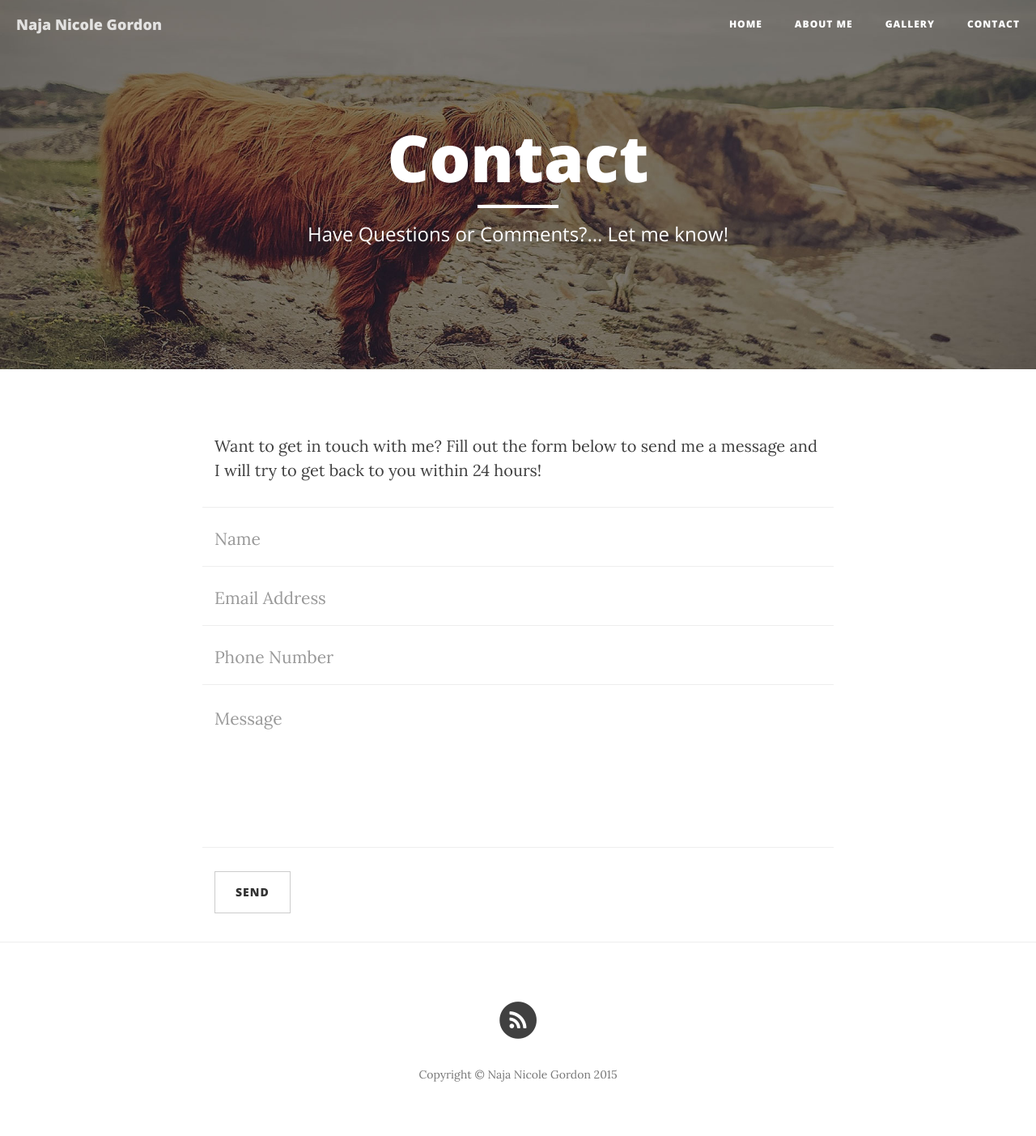
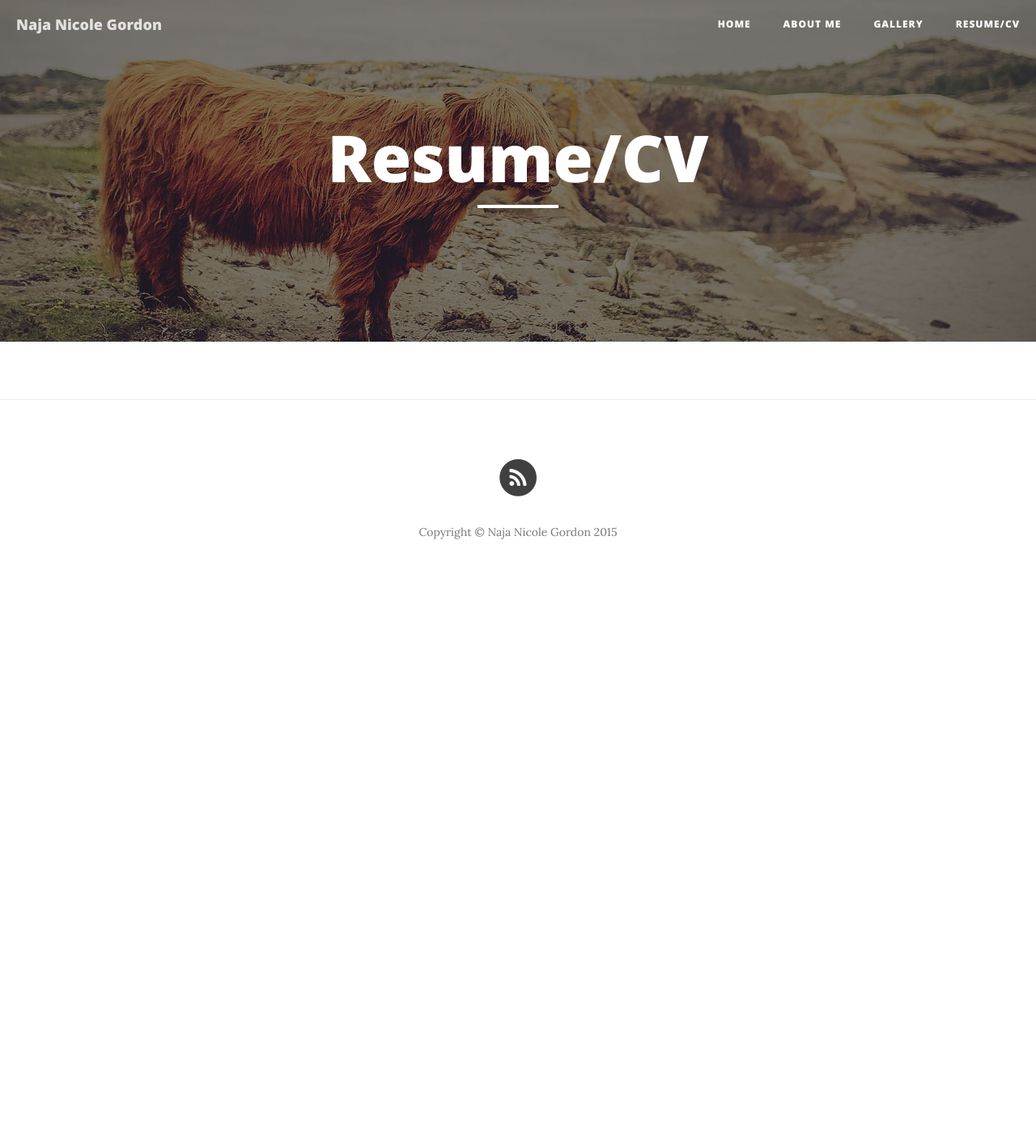
Before and after one commit to NajaNicoleGordon/NajaNicoleGordon.github.io, a Jekyll site: the page built from contact.html, in a window 1280 px wide. Shown: the whole page at 81% size. Built offline with Jekyll 4.4.1, drawn with Linux system fonts in a browser that asks for light colours; nearby versions of some CDN libraries; after the commit the page ends 900 px from its top, so only the background shows below that.

Commit message:
Update contact.html

```diff
--- a/contact.html
+++ b/contact.html
@@ -1,48 +1,6 @@
 ---
 layout: page
-title: "Contact"
-description: "Have Questions or Comments?... Let me know!"
+title: "Resume/CV"
+description: ""
 header-img: "img/contact-bg.jpg"
 ---
-
-<p>Want to get in touch with me? Fill out the form below to send me a message and I will try to get back to you within 24 hours!</p>
-<!-- Contact Form - Enter your email address on line 19 of the mail/contact_me.php file to make this form work. -->
-<!-- WARNING: Some web hosts do not allow emails to be sent through forms to common mail hosts like Gmail or Yahoo. It's recommended that you use a private domain email address! -->
-<!-- NOTE: To use the contact form, your site must be on a live web host with PHP! The form will not work locally! -->
-<form name="sentMessage" id="contactForm" novalidate>
-    <div class="row control-group">
-        <div class="form-group col-xs-12 floating-label-form-group controls">
-            <label>Name</label>
-            <input type="text" class="form-control" placeholder="Name" id="name" required data-validation-required-message="Please enter your name.">
-            <p class="help-block text-danger"></p>
-        </div>
-    </div>
-    <div class="row control-group">
-        <div class="form-group col-xs-12 floating-label-form-group controls">
-            <label>Email Address</label>
-            <input type="email" class="form-control" placeholder="Email Address" id="email" required data-validation-required-message="Please enter your email address.">
-            <p class="help-block text-danger"></p>
-        </div>
-    </div>
-    <div class="row control-group">
-        <div class="form-group col-xs-12 floating-label-form-group controls">
-            <label>Phone Number</label>
-            <input type="tel" class="form-control" placeholder="Phone Number" id="phone" required data-validation-required-message="Please enter your phone number.">
-            <p class="help-block text-danger"></p>
-        </div>
-    </div>
-    <div class="row control-group">
-        <div class="form-group col-xs-12 floating-label-form-group controls">
-            <label>Message</label>
-            <textarea rows="5" class="form-control" placeholder="Message" id="message" required data-validation-required-message="Please enter a message."></textarea>
-            <p class="help-block text-danger"></p>
-        </div>
-    </div>
-    <br>
-    <div id="success"></div>
-    <div class="row">
-        <div class="form-group col-xs-12">
-            <button type="submit" class="btn btn-default">Send</button>
-        </div>
-    </div>
-</form>
```
